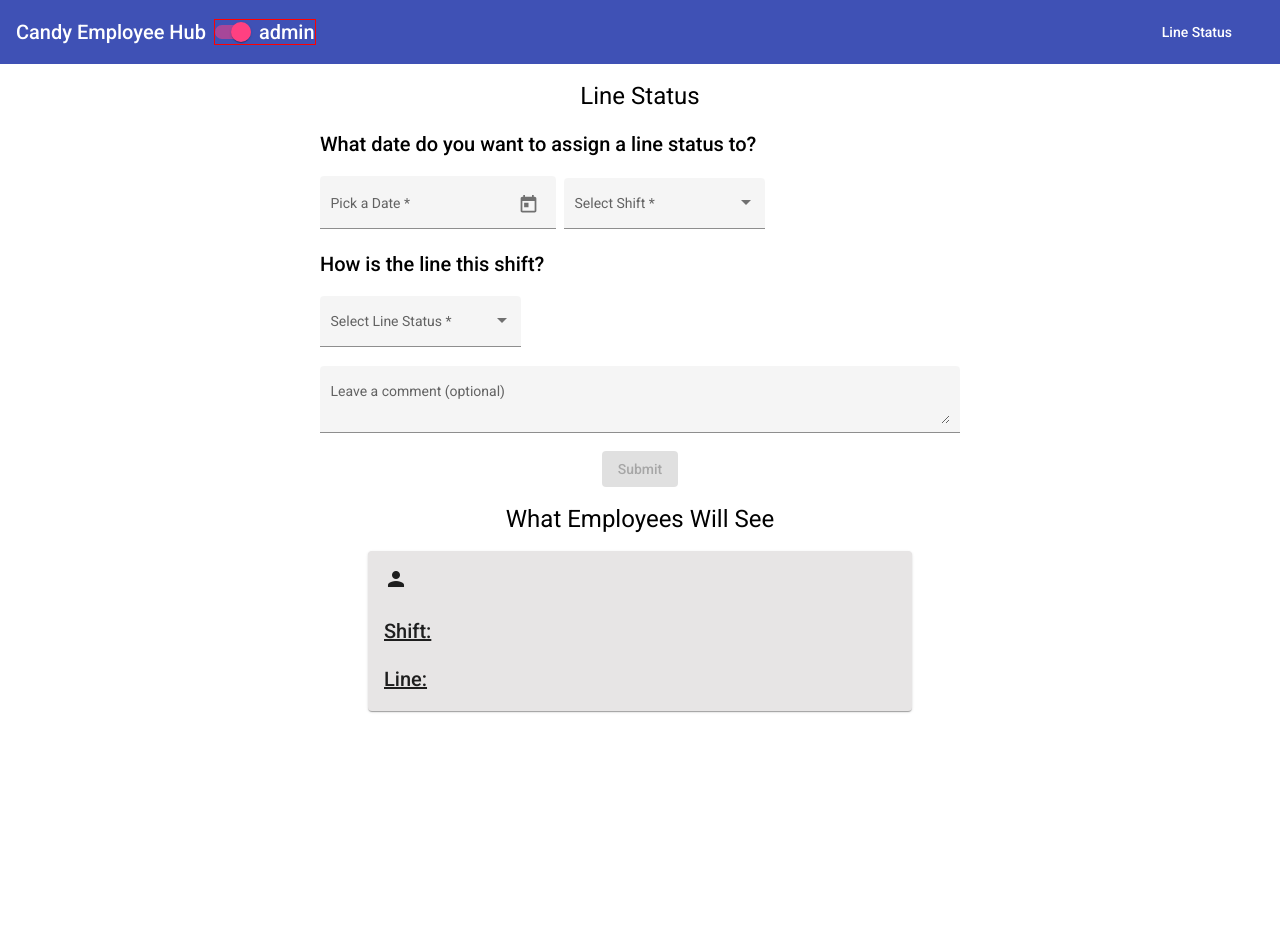
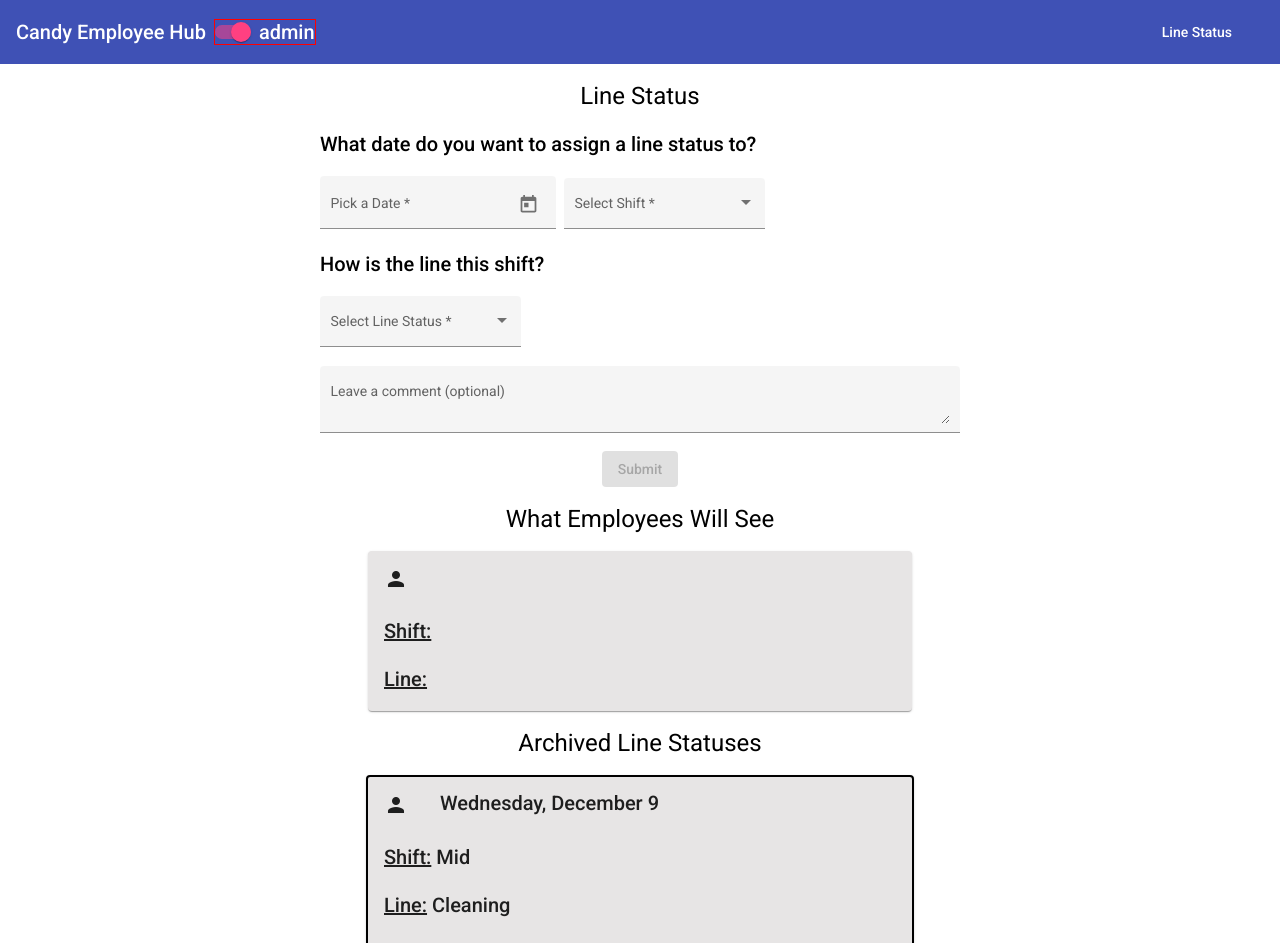
Before and after one commit to michael-small/candy-employee-hub, an Angular app: page /lineStatus in a window 1280 px wide. Shown: the top 943 px of the page. Before the commit the page ends 800 px from the top, so only its background shows below. Built offline with nearby package versions, Linux system fonts and the light colour scheme; data requests are answered from the project's data file.

Commit message:
Create temporary, hard-coded line statuses for demo purposes
Addresses PR #6 (Create "Line Status" page)

```diff
--- a/src/app/line-status/line-status.component.ts
+++ b/src/app/line-status/line-status.component.ts
@@ -35,7 +35,10 @@ export class LineStatusComponent implements OnInit {
     status: new FormControl(),
   });
 
-  lineStatusArray: LineStatus[] = [];
+  lineStatusArray: LineStatus[] = [
+    {comment: 'Active is caked on hard. Will require caustic.', status: 'Cleaning', date: 'Wed Dec 09 2020 00:00:00 GMT-0600 (Central Standard Time)', shift: 'Mid'},
+    {comment: '', status: 'Cleaning', date: 'Wed Dec 01 2020 00:00:00 GMT-0600 (Central Standard Time)', shift: 'Mid'},
+  ];
   lineStatusInstance = {comment: '', status: '', date: '', shift: ''};
 
   comment = '';
```
